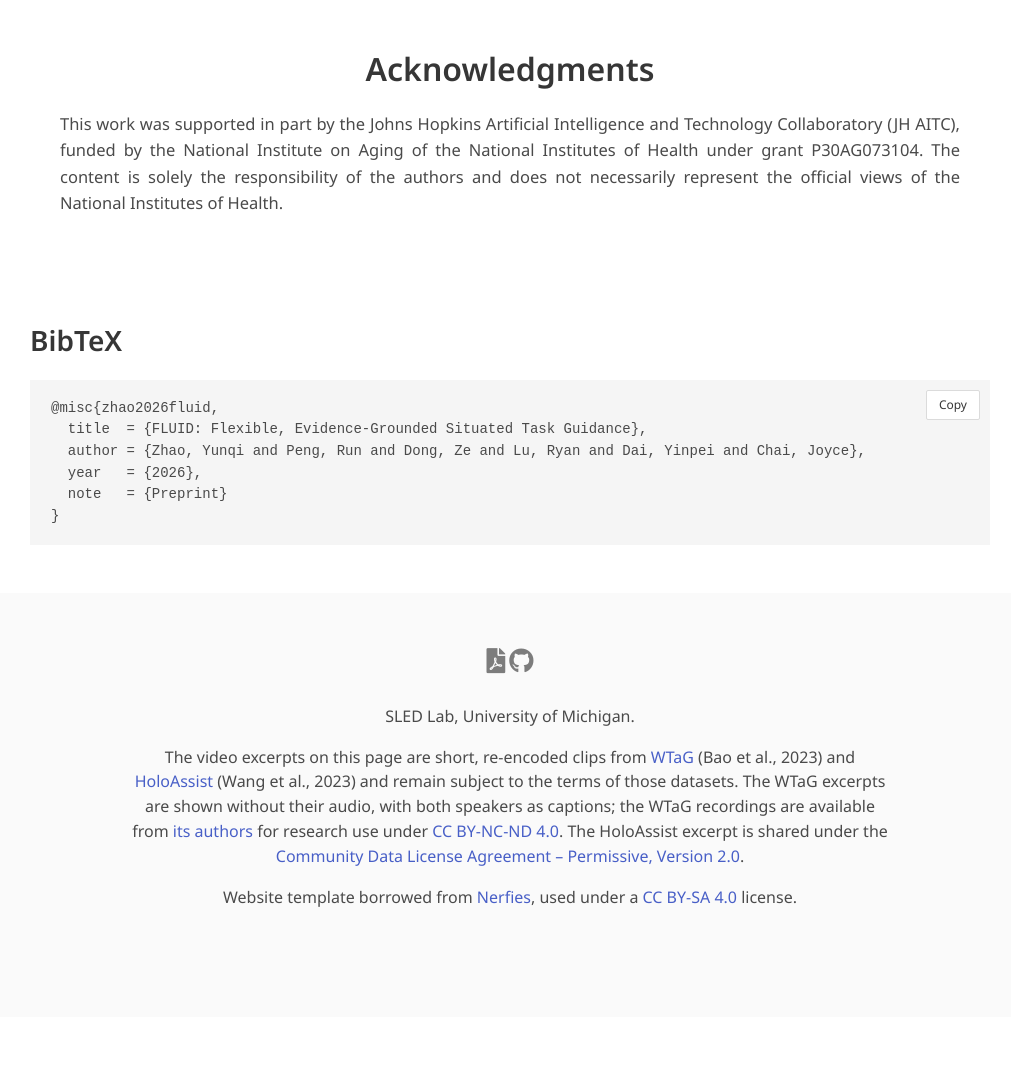
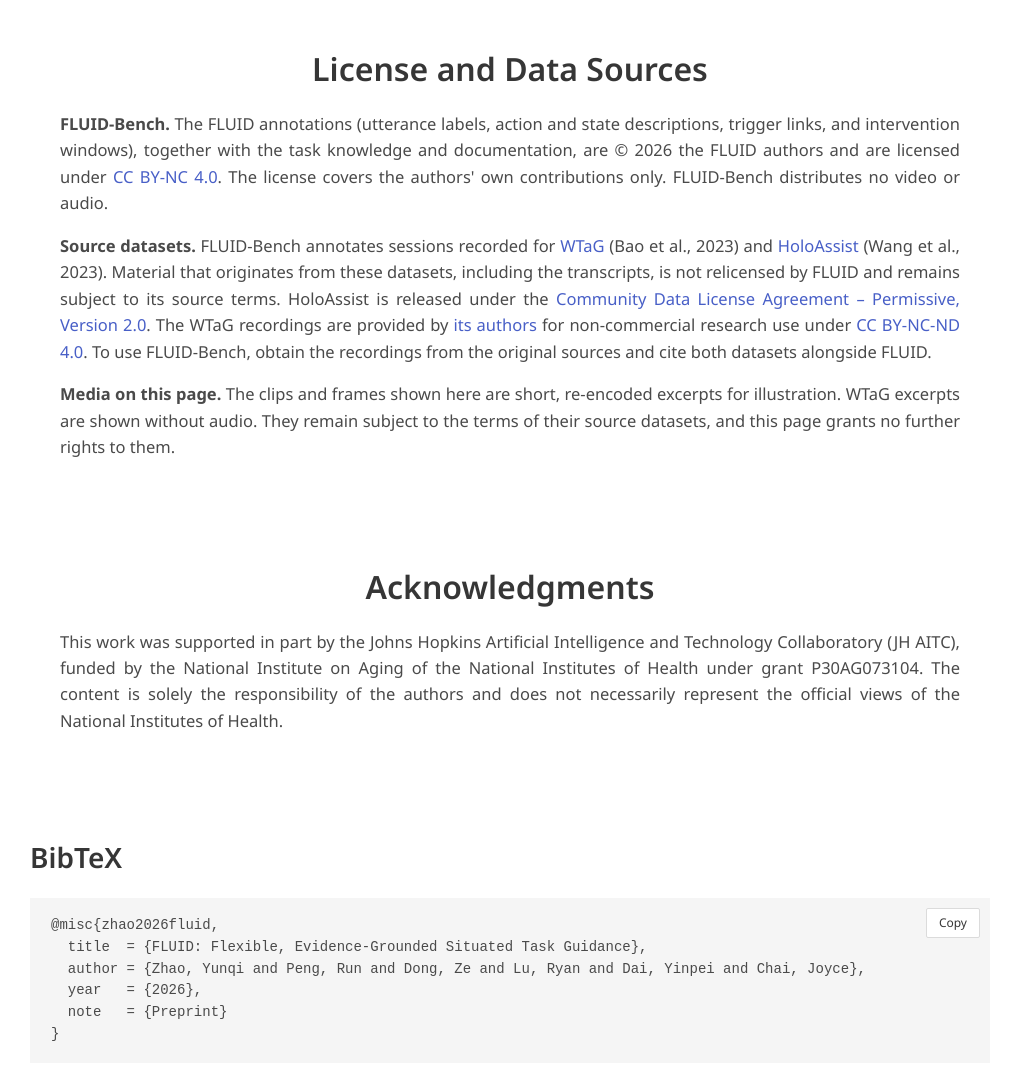
Before and after one commit to fluid-guidance/fluid-guidance.github.io, a plain HTML site: page index.html in a window 1280 px wide. Shown: the part 5356-6422 px from the top of the page, without its empty margins (130-1141 px from the left). Before the commit the page ends 6373 px from the top, so only its background shows below. Drawn offline with Linux system fonts and the light colour scheme; a web font is replaced by a local one.

Commit message:
License and Data Sources section; README with per-content terms
FLUID annotations under CC BY-NC 4.0 (own contributions only); material
from WTaG and HoloAssist stays under its source terms and is not
relicensed. Acknowledgments carry the funding statement alone. The
footer scopes the Nerfies CC BY-SA attribution to the site's source code.

Co-Authored-By: Claude Fable 5.2 <noreply@anthropic.com>

```diff
--- a/index.html
+++ b/index.html
@@ -180,6 +180,21 @@
   </div>
 </section>
 
+<section class="section" id="license">
+  <div class="container is-max-desktop">
+    <div class="columns is-centered has-text-centered">
+      <div class="column">
+        <h2 class="title is-3">License and Data Sources</h2>
+        <div class="content has-text-justified prose">
+          <p><b>FLUID-Bench.</b> The FLUID annotations (utterance labels, action and state descriptions, trigger links, and intervention windows), together with the task knowledge and documentation, are &copy; 2026 the FLUID authors and are licensed under <a rel="license" href="https://creativecommons.org/licenses/by-nc/4.0/">CC BY-NC 4.0</a>. The license covers the authors' own contributions only. FLUID-Bench distributes no video or audio.</p>
+          <p><b>Source datasets.</b> FLUID-Bench annotates sessions recorded for <a href="https://aclanthology.org/2023.findings-emnlp.824">WTaG</a> (Bao et al., 2023) and <a href="https://holoassist.github.io/">HoloAssist</a> (Wang et al., 2023). Material that originates from these datasets, including the transcripts, is not relicensed by FLUID and remains subject to its source terms. HoloAssist is released under the <a rel="license" href="assets/licenses/CDLA-Permissive-2.0.txt">Community Data License Agreement – Permissive, Version 2.0</a>. The WTaG recordings are provided by <a href="https://github.com/sled-group/Watch-Talk-and-Guide">its authors</a> for non-commercial research use under <a rel="license" href="https://creativecommons.org/licenses/by-nc-nd/4.0/">CC BY-NC-ND 4.0</a>. To use FLUID-Bench, obtain the recordings from the original sources and cite both datasets alongside FLUID.</p>
+          <p><b>Media on this page.</b> The clips and frames shown here are short, re-encoded excerpts for illustration. WTaG excerpts are shown without audio. They remain subject to the terms of their source datasets, and this page grants no further rights to them.</p>
+        </div>
+      </div>
+    </div>
+  </div>
+</section>
+
 <section class="section" id="acknowledgments">
   <div class="container is-max-desktop">
     <div class="columns is-centered has-text-centered">
@@ -217,8 +232,7 @@
       <div class="column is-8">
         <div class="content has-text-centered">
           <p>SLED Lab, University of Michigan.</p>
-          <p>The video excerpts on this page are short, re-encoded clips from <a href="https://arxiv.org/abs/2311.00738">WTaG</a> (Bao et al., 2023) and <a href="https://holoassist.github.io/">HoloAssist</a> (Wang et al., 2023) and remain subject to the terms of those datasets. The WTaG excerpts are shown without their audio, with both speakers as captions; the WTaG recordings are available from <a href="https://github.com/sled-group/Watch-Talk-and-Guide">its authors</a> for research use under <a rel="license" href="https://creativecommons.org/licenses/by-nc-nd/4.0/">CC BY-NC-ND 4.0</a>. The HoloAssist excerpt is shared under the <a rel="license" href="assets/licenses/CDLA-Permissive-2.0.txt">Community Data License Agreement – Permissive, Version 2.0</a>.</p>
-          <p>Website template borrowed from <a href="https://github.com/nerfies/nerfies.github.io">Nerfies</a>, used under a <a rel="license" href="http://creativecommons.org/licenses/by-sa/4.0/">CC BY-SA 4.0</a> license.</p>
+          <p>The source code of this website is adapted from the <a href="https://github.com/nerfies/nerfies.github.io">Nerfies</a> project page and is available under <a rel="license" href="https://creativecommons.org/licenses/by-sa/4.0/">CC BY-SA 4.0</a>. This does not extend to the videos, figures, and data shown on the page.</p>
         </div>
       </div>
     </div>
```
Also changed, not shown: 1 other file.
